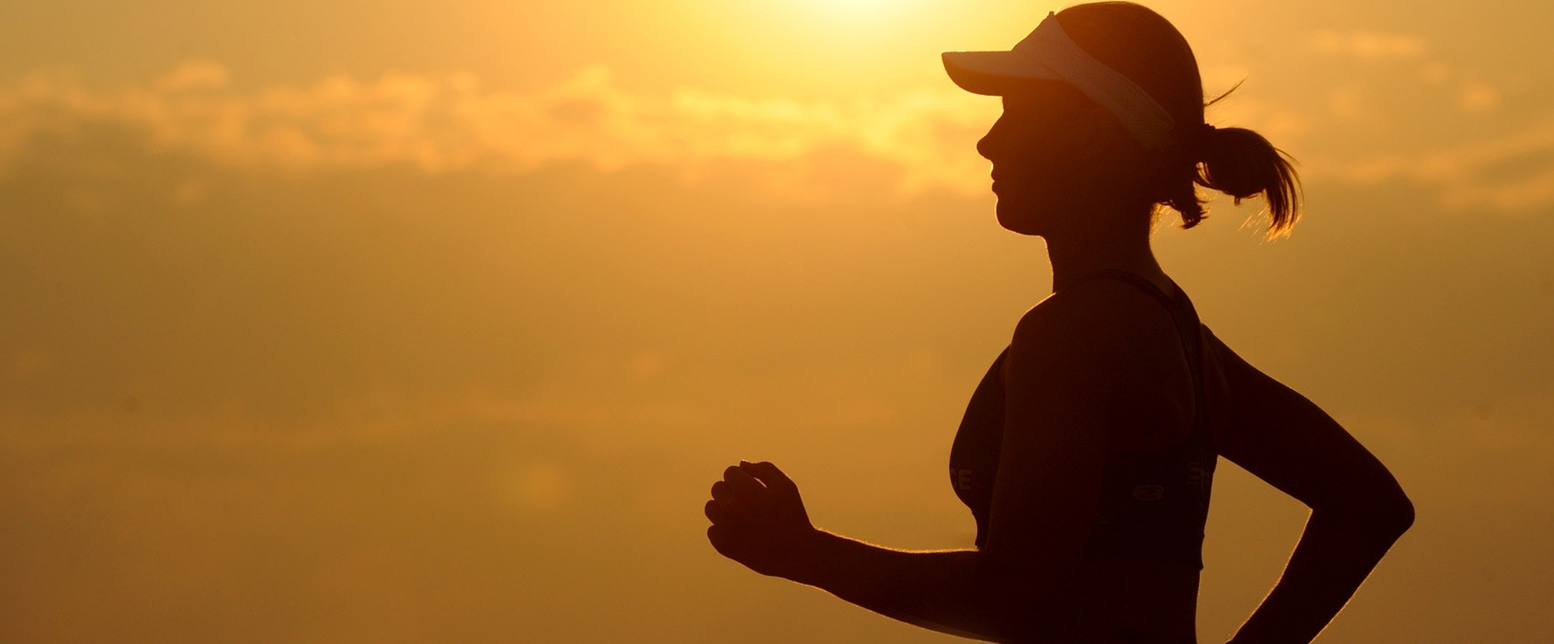
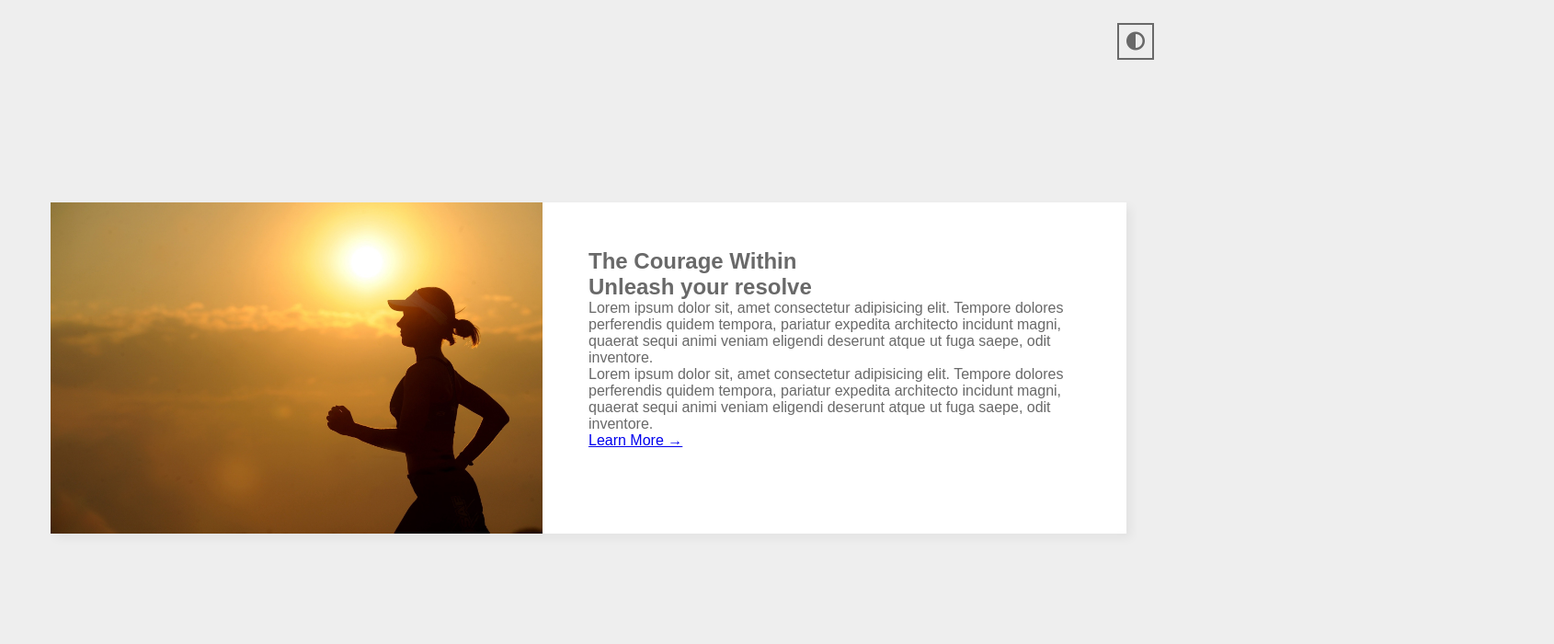
Before and after one commit to LeslieLopez25/light-dark-mode, a plain HTML site: page index.html in a window 1280 px wide. Shown: the top 700 px of the page at 92% size, 1690 px wide, since content can reach past the window. Drawn offline with Linux system fonts and the light colour scheme.

Commit message:
Added css for toggle button and content section

```diff
--- a/index.html
+++ b/index.html
@@ -12,6 +12,9 @@
 </head>
 <body>
     <section>
+        <div class="toggle-btn">
+            <i class="fas fa-adjust"></i>
+        </div>
         <div class="container">
             <div class="content">
                 <div class="content-image">
--- a/styles.css
+++ b/styles.css
@@ -38,3 +38,49 @@ section {
     justify-content: center;
     padding: 2.5rem 0;
 }
+
+.toggle-btn {
+    width: 4rem;
+    height: 4rem;
+    position: absolute;
+    top: 2.5rem;
+    right: 2.5rem;
+    border: 2px solid var(--body-color);
+    display: flex;
+    cursor: pointer;
+    z-index: 100;
+}
+
+.toggle-btn i {
+    margin: auto;
+    font-size: 2rem;
+}
+
+.container {
+    width: 100%;
+    max-width: 120rem;
+    padding: 0 1.5rem;
+    margin: 0 auto;
+}
+
+.content {
+    display: flex;
+    background-color: var(--foreground-color);
+    box-shadow: .5rem .5rem 1rem rgba(0, 0, 0, .05);
+}
+
+.content-image {
+    flex: 1;
+}
+
+.content-image img {
+    width: 100%;
+    height: 100%;
+    object-fit: cover;
+    mix-blend-mode: var(--blend-mode);
+}
+
+.content-text {
+    flex: 1;
+    padding: 5rem;
+}
```
